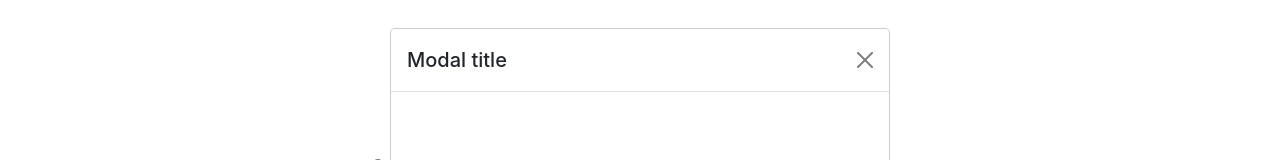
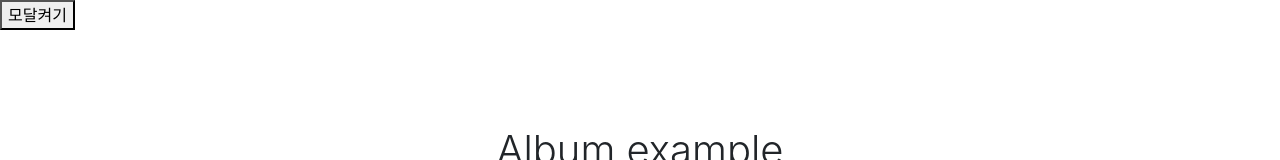
Before and after one commit to hi456321/todos, a React (Create React App) app: page / in a window 1280 px wide. Shown: the top 160 px of the page. Built offline with nearby package versions, Linux system fonts and the light colour scheme.

Commit message:
모달 on off

```diff
--- a/src/App.jsx
+++ b/src/App.jsx
@@ -1,4 +1,4 @@
-import React from "react";
+import React, {useState} from "react";
 import axiosModule from "./utils/axios";
 import YoutubeList from "./component/YoutubeList";
 import sampleResponse from "./sampleResponse";
@@ -11,6 +11,13 @@ const sample = sampleResponse;
 
 function App() {
   console.log(sample);
+
+  const [modal, setModal] = useState(false);
+
+  const closeModal = () => {
+    console.log("closeModal called!!!");
+    setModal(false);
+  };
 
   const onSearch = async () => {
 
@@ -26,6 +33,7 @@ function App() {
     <>
       {/*<h1>Youtube 검색</h1>
       <button onClick={onSearch}>조회</button>*/}
+      <button onClick={() => setModal(true)}>모달켜기</button>
       <main>
         <section className="py-5 text-center container">
         <div className="row py-lg-5">
@@ -41,8 +49,11 @@ function App() {
         </section>
         <div className="album py-5 bg-light">
           <YoutubeList youtubeList={sample.data.items}/>
+          {
+            modal &&
+            <VideoPop closeModal={closeModal}/>
+          }
         </div>
-        <VideoPop />
       </main>
     </>
   );
--- a/src/component/VideoPop.jsx
+++ b/src/component/VideoPop.jsx
@@ -1,6 +1,6 @@
 import React from "react";
 
-function VideoPop(url) {
+function VideoPop({url, closeModal}) {
     const thisHide = () => {
         console.log('모달 창 닫기 !!');
     };
@@ -11,8 +11,7 @@ function VideoPop(url) {
                 <div className="modal-content">
                     <div className="modal-header">
                         <h5 className="modal-title">Modal title</h5>
-                        {/* [닫기] 버튼 누르면 thisHide 함수 호출 */}
-                        <button type="button" className="btn-close" data-bs-dismiss="modal" aria-label="Close" onClick={thisHide}></button>
+                        <button type="button" className="btn-close" data-bs-dismiss="modal" aria-label="Close" onClick={closeModal}></button>
                     </div>
                     <div className="modal-body">
                         <div className="video-container" style={{textAlign: 'center'}}>
```
